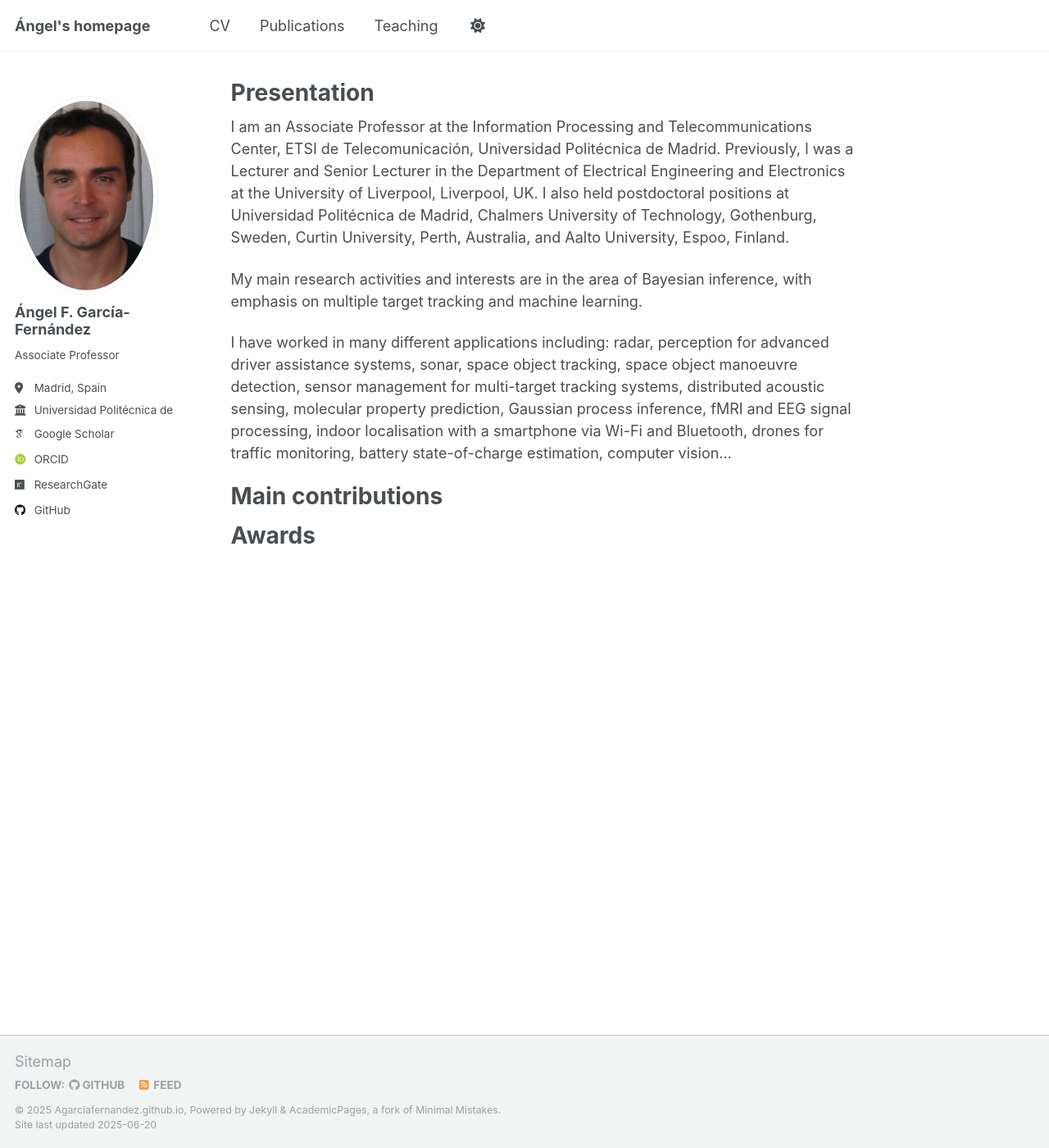
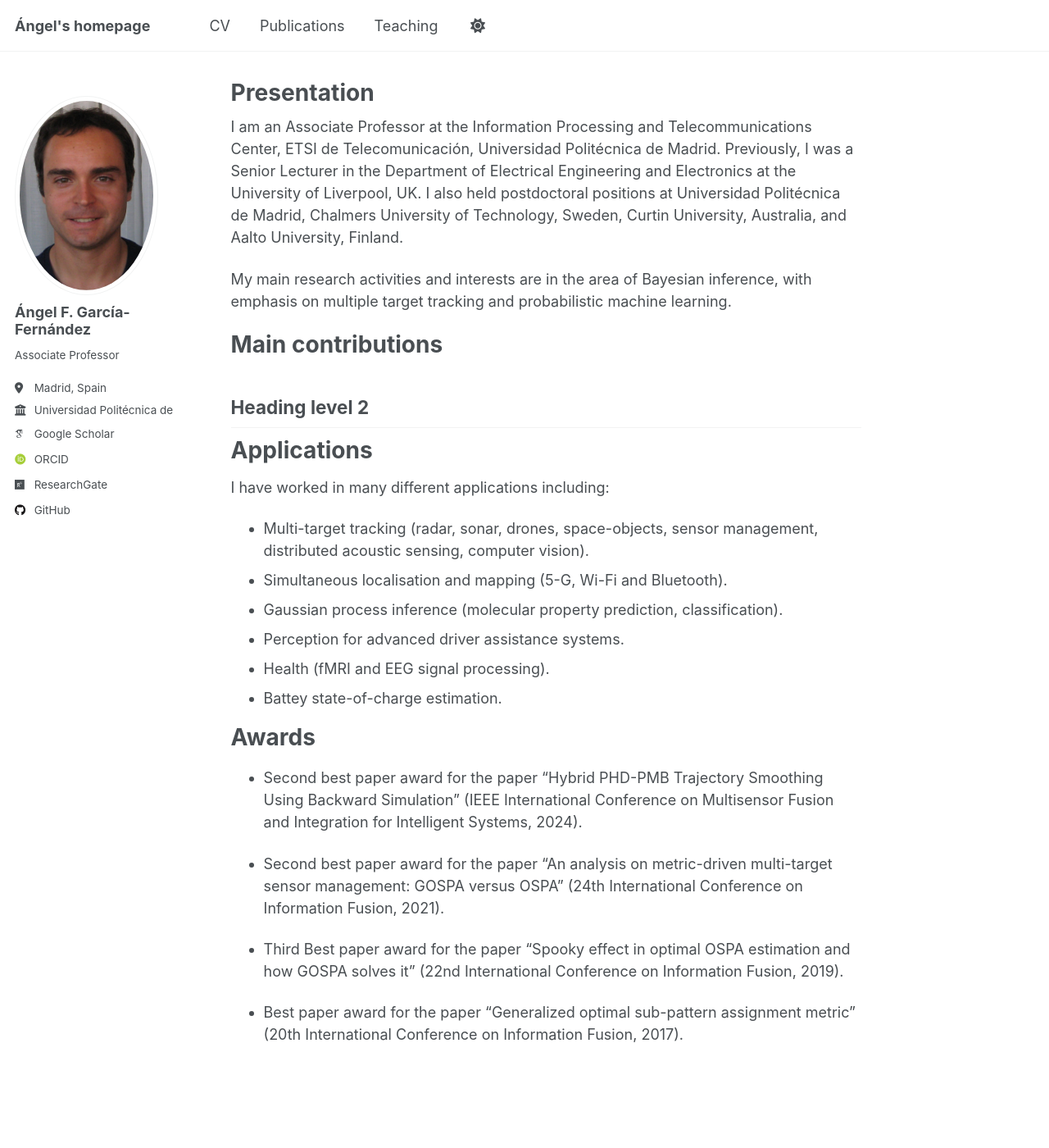
Before and after one commit to Agarciafernandez/Agarciafernandez.github.io, a Jekyll site: the page built from _pages/about.md, in a window 1280 px wide and 1400 px high. Shown: the whole window at 82% size. Built offline with Jekyll 4.4.1, drawn with Linux system fonts in a browser that asks for light colours; some web fonts are replaced.

Commit message:
Update about.md

```diff
--- a/_pages/about.md
+++ b/_pages/about.md
@@ -7,19 +7,39 @@ redirect_from:
   - /about.html
 ---
 
-I am an Associate Professor at the Information Processing and Telecommunications Center, ETSI de Telecomunicación, Universidad Politécnica de Madrid. Previously, I was a Lecturer and Senior Lecturer in the Department of Electrical Engineering and Electronics at the University of Liverpool, Liverpool, UK. I also held postdoctoral positions at Universidad Politécnica de Madrid, Chalmers University of Technology, Gothenburg, Sweden, Curtin University, Perth, Australia, and Aalto University, Espoo, Finland.
+I am an Associate Professor at the Information Processing and Telecommunications Center, ETSI de Telecomunicación, Universidad Politécnica de Madrid. Previously, I was a Senior Lecturer in the Department of Electrical Engineering and Electronics at the University of Liverpool, UK. I also held postdoctoral positions at Universidad Politécnica de Madrid, Chalmers University of Technology, Sweden, Curtin University, Australia, and Aalto University, Finland.
 
-My main research activities and interests are in the area of Bayesian inference, with emphasis on multiple target tracking and machine learning.
-
-I have worked in many different applications including: radar, perception for advanced driver assistance systems, sonar, space object tracking, space object manoeuvre detection, sensor management for multi-target tracking systems, distributed acoustic sensing, molecular property prediction, Gaussian process inference, fMRI and EEG signal processing, indoor localisation with a smartphone via Wi-Fi and Bluetooth, drones for traffic monitoring, battery state-of-charge estimation, computer vision...
+My main research activities and interests are in the area of Bayesian inference, with emphasis on multiple target tracking and probabilistic machine learning.
 
 
 Main contributions
 ======
 
+Heading level 2
+---------------
 
 
 
 
+Applications
+======
+
+I have worked in many different applications including:
+- Multi-target tracking (radar, sonar, drones, space-objects, sensor management, distributed acoustic sensing, computer vision).
+- Simultaneous localisation and mapping (5-G, Wi-Fi and Bluetooth).
+- Gaussian process inference (molecular property prediction, classification).
+- Perception for advanced driver assistance systems.
+- Health (fMRI and EEG signal processing).
+- Battey state-of-charge estimation.
+
+
 Awards
 ======
+
+- Second best paper award for the paper "Hybrid PHD-PMB Trajectory Smoothing Using Backward Simulation" (IEEE International Conference on Multisensor Fusion and Integration for Intelligent Systems, 2024).
+
+- Second best paper award for the paper "An analysis on metric-driven multi-target sensor management: GOSPA versus OSPA" (24th International Conference on Information Fusion, 2021).
+
+- Third Best paper award for the paper "Spooky effect in optimal OSPA estimation and how GOSPA solves it" (22nd International Conference on Information Fusion, 2019).
+
+- Best paper award for the paper "Generalized optimal sub-pattern assignment metric" (20th International Conference on Information Fusion, 2017).
```
